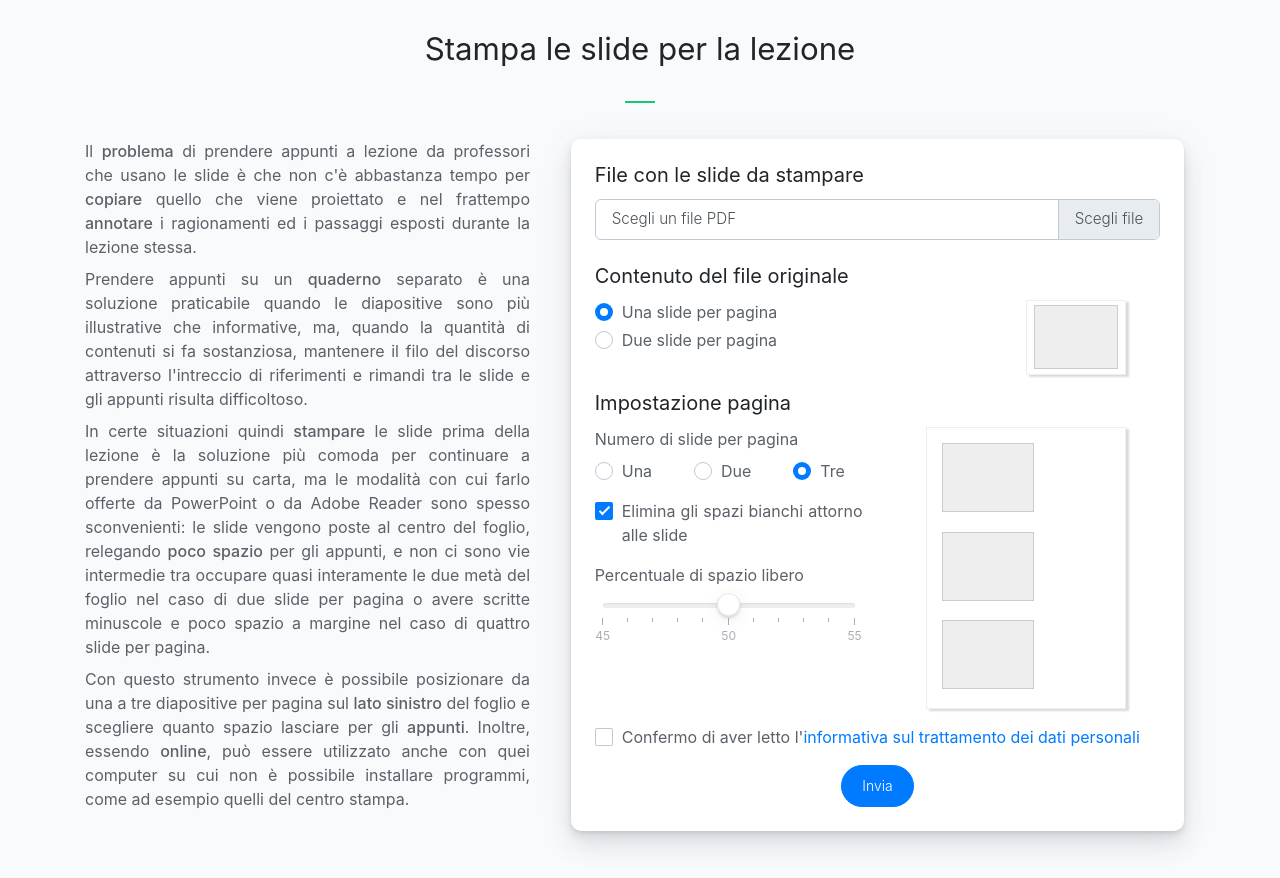
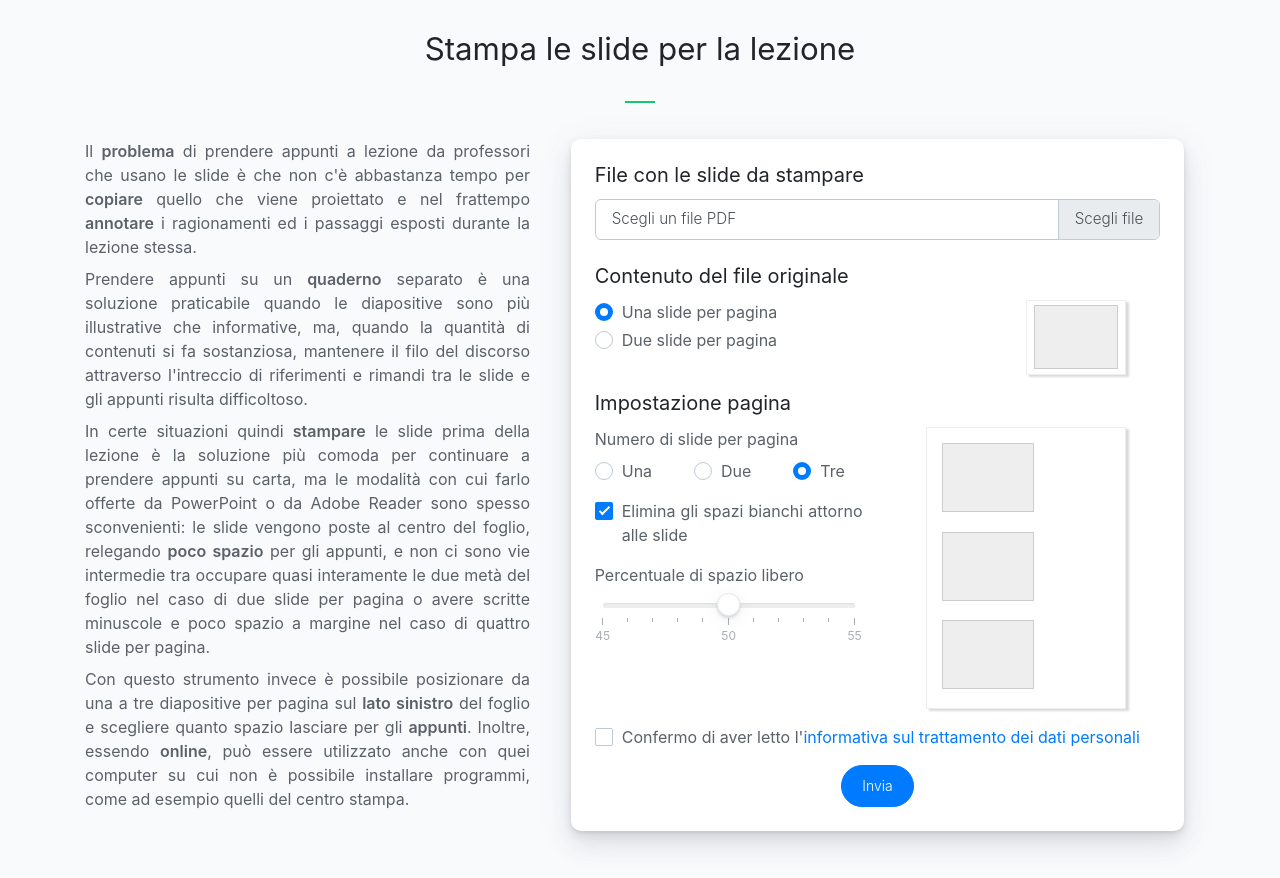
Before and after one commit to francibm97/slidenotes, a Flask app: page / in a window 1280 px wide. Shown: the part 801-1679 px from the top of the page. Run offline with Flask 2, Linux system fonts and the light colour scheme; parts of the project's set-up code (start-up, migrations or seed data) failed here and were passed over; some libraries are stand-ins or nearby versions.

Commit message:
Fix font

```diff
--- a/slidenotes/static/css/slidenotes.css
+++ b/slidenotes/static/css/slidenotes.css
@@ -312,6 +312,10 @@
 			 url('/fonts/raleway-v14-latin-ext_latin-900italic.svg#Raleway') format('svg'); /* Legacy iOS */
 }
 
+.slidenotes b, .slidenotes strong {
+	font-weight: 600;
+}
+
 /*******************
  * WELCOME SECTION *
  *******************/
```
Lines whose indentation alone changed are shown as unchanged.
